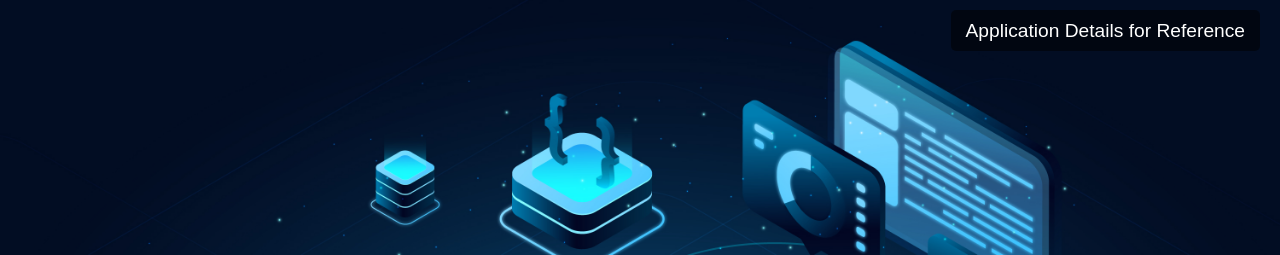
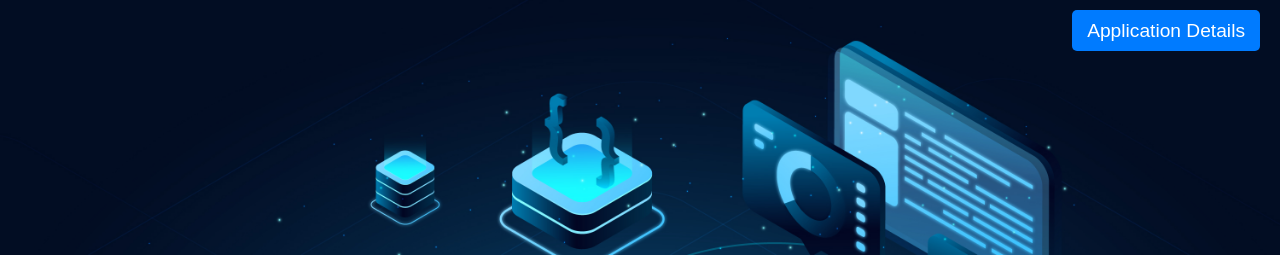
Before and after one commit to ganesh-d2001/repo-kustomize, a plain HTML site: page templates/index.html in a window 1280 px wide. Shown: the top 255 px of the page. Drawn offline with Linux system fonts and the light colour scheme.

Commit message:
revamp index file

```diff
--- a/templates/index.html
+++ b/templates/index.html
@@ -30,14 +30,14 @@
             color: #fff;
             font-size: 1.2em;
             text-decoration: none;
-            background: rgba(0, 0, 0, 0.5);
+            background: #007bff;
             padding: 10px 15px;
             border-radius: 5px;
             transition: background 0.3s;
         }
 
         .top-right a:hover {
-            background: rgba(0, 0, 0, 0.8);
+            background: #0056b3;
         }
 
         h1 {
@@ -99,7 +99,7 @@
 </head>
 <body>
     <div class="top-right">
-        <a href="https://ganeshdchoubey.atlassian.net/wiki/spaces/ProdApp/pages" target="_blank">Application Details for Reference</a>
+        <a href="https://ganeshdchoubey.atlassian.net/wiki/spaces/ProdApp/pages" target="_blank">Application Details</a>
     </div>
 
     <h1>Ganesh's DevOps Demo Site</h1>
```
